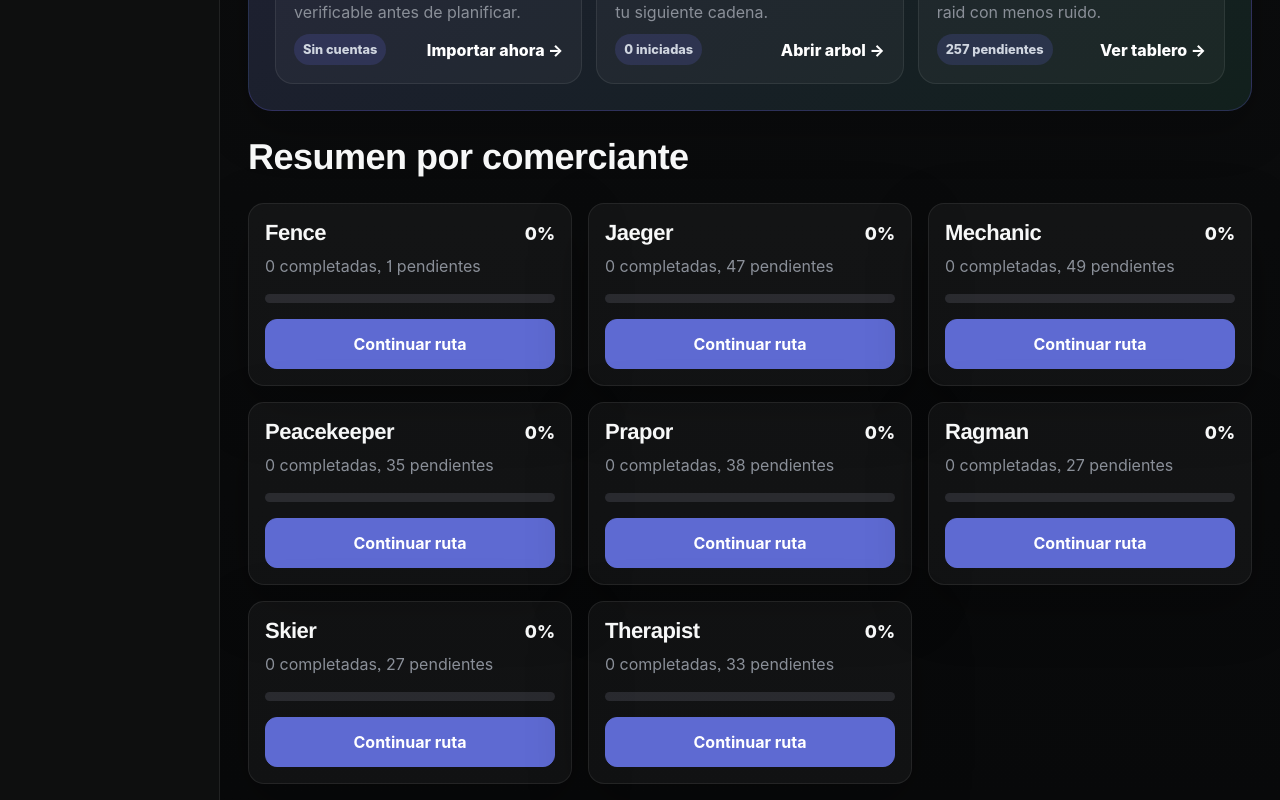
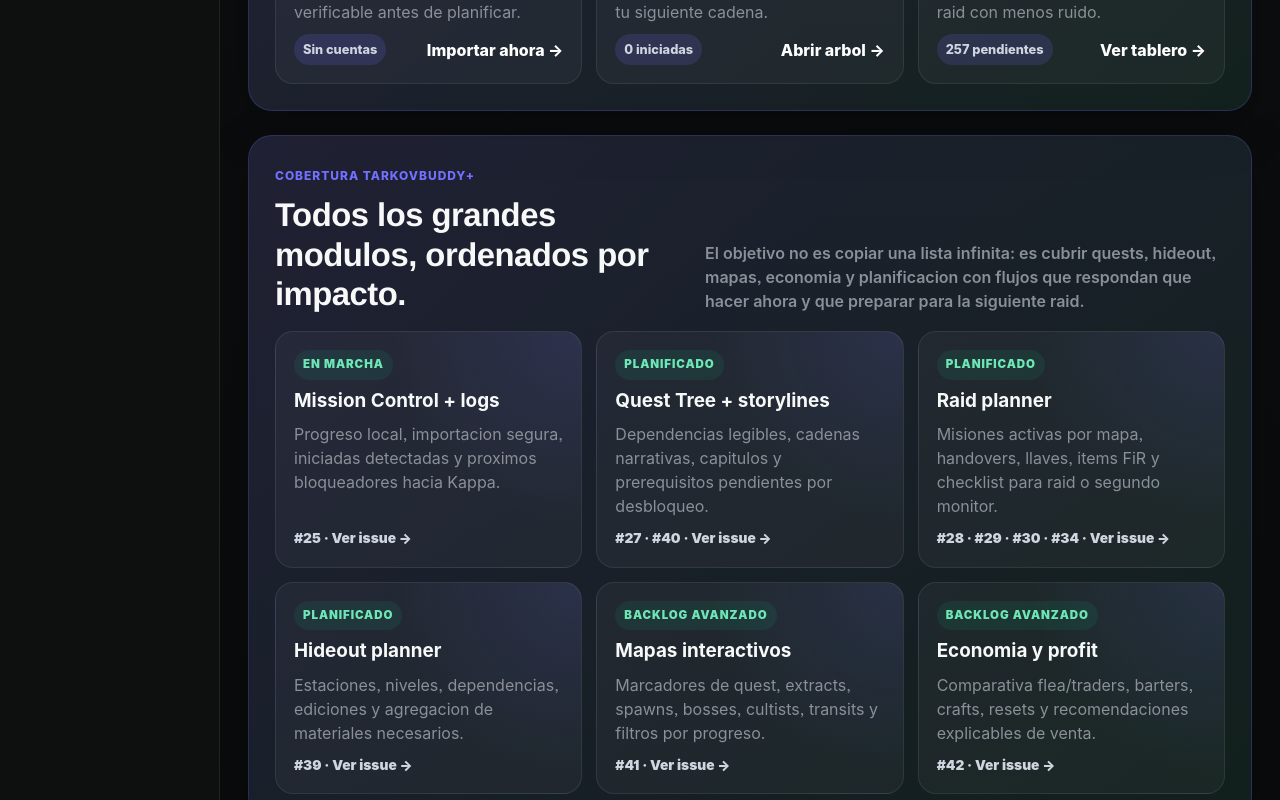
Before and after one commit to mario-asenjo/KappaRequirementsPage, a React (Vite) app: page / in a window 1280 px wide. Shown: the part 1100-1900 px from the top of the page. Built offline with nearby package versions, Linux system fonts and the light colour scheme.

Commit message:
feat: add TarkovBuddy coverage roadmap hub
- Surface all major benchmark feature modules on Mission Control
- Link each module to the GitHub roadmap issue
- Add responsive dark-theme cards for coverage planning

```diff
--- a/src/pages/Home.tsx
+++ b/src/pages/Home.tsx
@@ -62,6 +62,50 @@
       metric: firstStartedTask ? 'Detectada por logs' : `${totalPending} pendientes`,
       to: firstStartedTask ? `/task/${encodeURIComponent(firstStartedTask.id)}` : '/tasks',
       cta: firstStartedTask ? firstStartedTask.title : 'Ver tablero',
+    },
+  ];
+  const featureModules = [
+    {
+      status: 'En marcha',
+      title: 'Mission Control + logs',
+      description: 'Progreso local, importacion segura, iniciadas detectadas y proximos bloqueadores hacia Kappa.',
+      issue: '#25',
+      href: 'https://github.com/mario-asenjo/KappaRequirementsPage/issues/25',
+    },
+    {
+      status: 'Planificado',
+      title: 'Quest Tree + storylines',
+      description: 'Dependencias legibles, cadenas narrativas, capitulos y prerequisitos pendientes por desbloqueo.',
+      issue: '#27 · #40',
+      href: 'https://github.com/mario-asenjo/KappaRequirementsPage/issues/40',
+    },
+    {
+      status: 'Planificado',
+      title: 'Raid planner',
+      description: 'Misiones activas por mapa, handovers, llaves, items FiR y checklist para raid o segundo monitor.',
+      issue: '#28 · #29 · #30 · #34',
+      href: 'https://github.com/mario-asenjo/KappaRequirementsPage/issues/28',
+    },
+    {
+      status: 'Planificado',
+      title: 'Hideout planner',
+      description: 'Estaciones, niveles, dependencias, ediciones y agregacion de materiales necesarios.',
+      issue: '#39',
+      href: 'https://github.com/mario-asenjo/KappaRequirementsPage/issues/39',
+    },
+    {
+      status: 'Backlog avanzado',
+      title: 'Mapas interactivos',
+      description: 'Marcadores de quest, extracts, spawns, bosses, cultists, transits y filtros por progreso.',
+      issue: '#41',
+      href: 'https://github.com/mario-asenjo/KappaRequirementsPage/issues/41',
+    },
+    {
+      status: 'Backlog avanzado',
+      title: 'Economia y profit',
+      description: 'Comparativa flea/traders, barters, crafts, resets y recomendaciones explicables de venta.',
+      issue: '#42',
+      href: 'https://github.com/mario-asenjo/KappaRequirementsPage/issues/42',
     },
   ];
 
@@ -146,6 +190,29 @@
           ))}
         </div>
       </section>
+
+      <section className="feature-coverage-panel mb-4" aria-labelledby="feature-coverage-title">
+        <div className="feature-coverage-heading">
+          <div>
+            <span className="eyebrow">Cobertura TarkovBuddy+</span>
+            <h2 id="feature-coverage-title">Todos los grandes modulos, ordenados por impacto.</h2>
+          </div>
+          <p>
+            El objetivo no es copiar una lista infinita: es cubrir quests, hideout, mapas, economia y planificacion
+            con flujos que respondan que hacer ahora y que preparar para la siguiente raid.
+          </p>
+        </div>
+        <div className="feature-coverage-grid">
+          {featureModules.map((module) => (
+            <a key={module.title} className="feature-module-card" href={module.href} target="_blank" rel="noreferrer">
+              <span className="feature-module-status">{module.status}</span>
+              <strong>{module.title}</strong>
+              <p>{module.description}</p>
+              <span className="feature-module-footer">{module.issue} · Ver issue →</span>
+            </a>
+          ))}
+        </div>
+      </section>
       <h2 className="section-title mb-4">Resumen por comerciante</h2>
       <div className="row row-cols-1 row-cols-md-2 row-cols-lg-3 g-3">
         {traders.map((trader) => {
--- a/src/styles.css
+++ b/src/styles.css
@@ -1729,7 +1729,8 @@
 }
 
 .import-callout,
-.mission-route-panel {
+.mission-route-panel,
+.feature-coverage-panel {
   background:
     linear-gradient(135deg, rgba(113, 112, 255, 0.13), rgba(16, 185, 129, 0.08)),
     rgba(255, 255, 255, 0.035);
@@ -1870,6 +1871,91 @@
   overflow: hidden;
   text-overflow: ellipsis;
   white-space: nowrap;
+}
+
+.feature-coverage-panel {
+  border-radius: 24px;
+  box-shadow: rgba(0, 0, 0, 0.24) 0 18px 50px;
+  padding: clamp(18px, 3vw, 26px);
+}
+
+.feature-coverage-heading {
+  align-items: end;
+  display: grid;
+  gap: 16px;
+  grid-template-columns: minmax(0, 1fr) minmax(260px, 520px);
+  margin-bottom: 18px;
+}
+
+.feature-coverage-heading h2 {
+  color: var(--kappa-text);
+  font-size: clamp(1.45rem, 3vw, 2.05rem);
+  margin: 0;
+}
+
+.feature-coverage-heading p {
+  color: var(--kappa-muted);
+  font-weight: 600;
+  margin: 0;
+}
+
+.feature-coverage-grid {
+  display: grid;
+  gap: 14px;
+  grid-template-columns: repeat(3, minmax(0, 1fr));
+}
+
+.feature-module-card {
+  background:
+    radial-gradient(circle at top right, rgba(113, 112, 255, 0.12), transparent 12rem),
+    rgba(255, 255, 255, 0.04);
+  border: 1px solid var(--kappa-border);
+  border-radius: 18px;
+  color: var(--kappa-text);
+  display: flex;
+  flex-direction: column;
+  gap: 10px;
+  min-height: 190px;
+  padding: 18px;
+  text-decoration: none;
+  transition: border-color 160ms ease, transform 160ms ease, background 160ms ease;
+}
+
+.feature-module-card:hover,
+.feature-module-card:focus {
+  background: rgba(255, 255, 255, 0.07);
+  border-color: rgba(113, 112, 255, 0.5);
+  color: #ffffff;
+  transform: translateY(-2px);
+}
+
+.feature-module-status {
+  align-self: flex-start;
+  background: rgba(16, 185, 129, 0.1);
+  border-radius: 999px;
+  color: #6ee7b7;
+  font-size: 0.72rem;
+  font-weight: 900;
+  letter-spacing: 0.08em;
+  padding: 6px 9px;
+  text-transform: uppercase;
+}
+
+.feature-module-card strong {
+  font-size: 1.18rem;
+  line-height: 1.2;
+}
+
+.feature-module-card p {
+  color: var(--kappa-muted);
+  flex: 1;
+  margin: 0;
+}
+
+.feature-module-footer {
+  color: var(--kappa-soft);
+  font-size: 0.86rem;
+  font-weight: 900;
 }
 
 .trader-card,
@@ -2126,12 +2212,15 @@
 @media (max-width: 991.98px) {
   .mission-route-heading,
   .mission-route-grid,
+  .feature-coverage-heading,
+  .feature-coverage-grid,
   .import-flow-panel,
   .import-flow-steps {
     grid-template-columns: 1fr;
   }
 
   .mission-route-card,
+  .feature-module-card,
   .import-flow-step {
     min-height: 0;
   }
```
